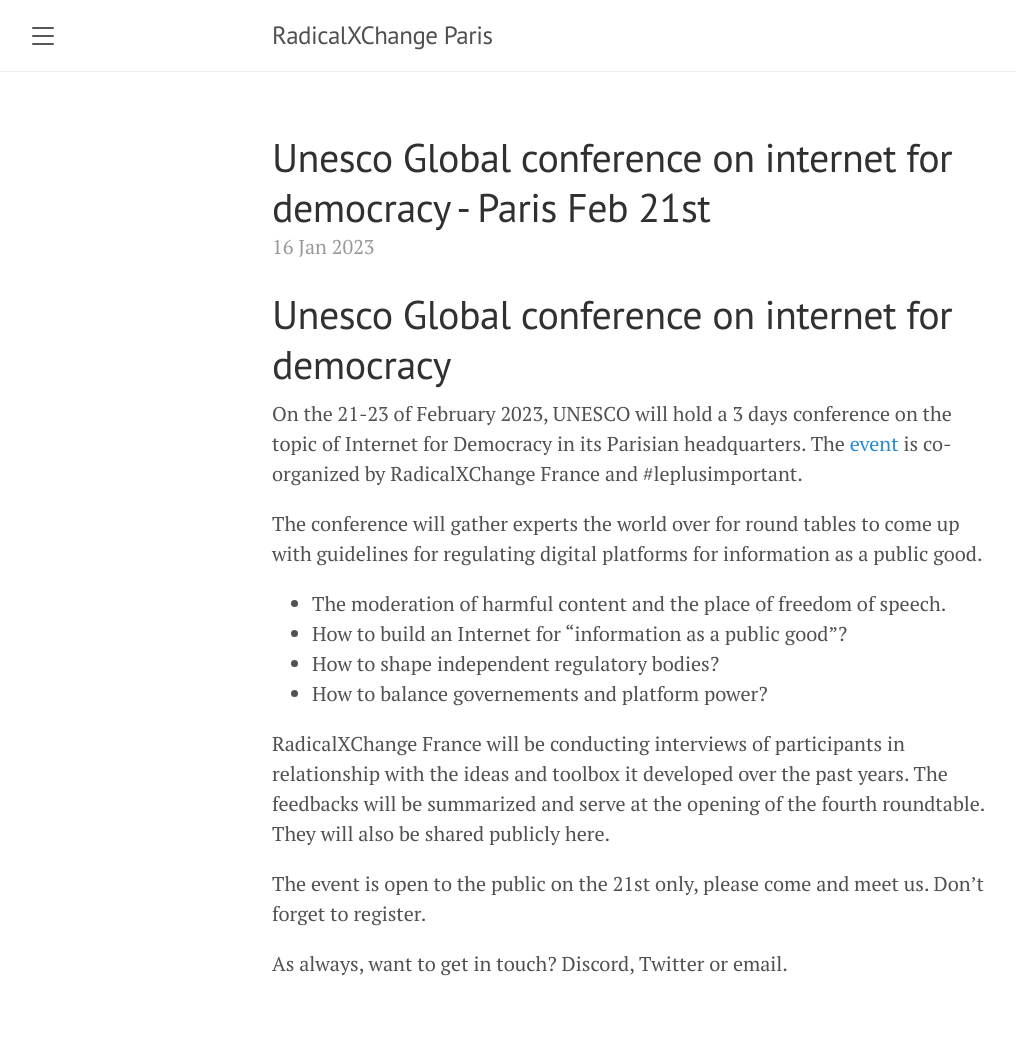
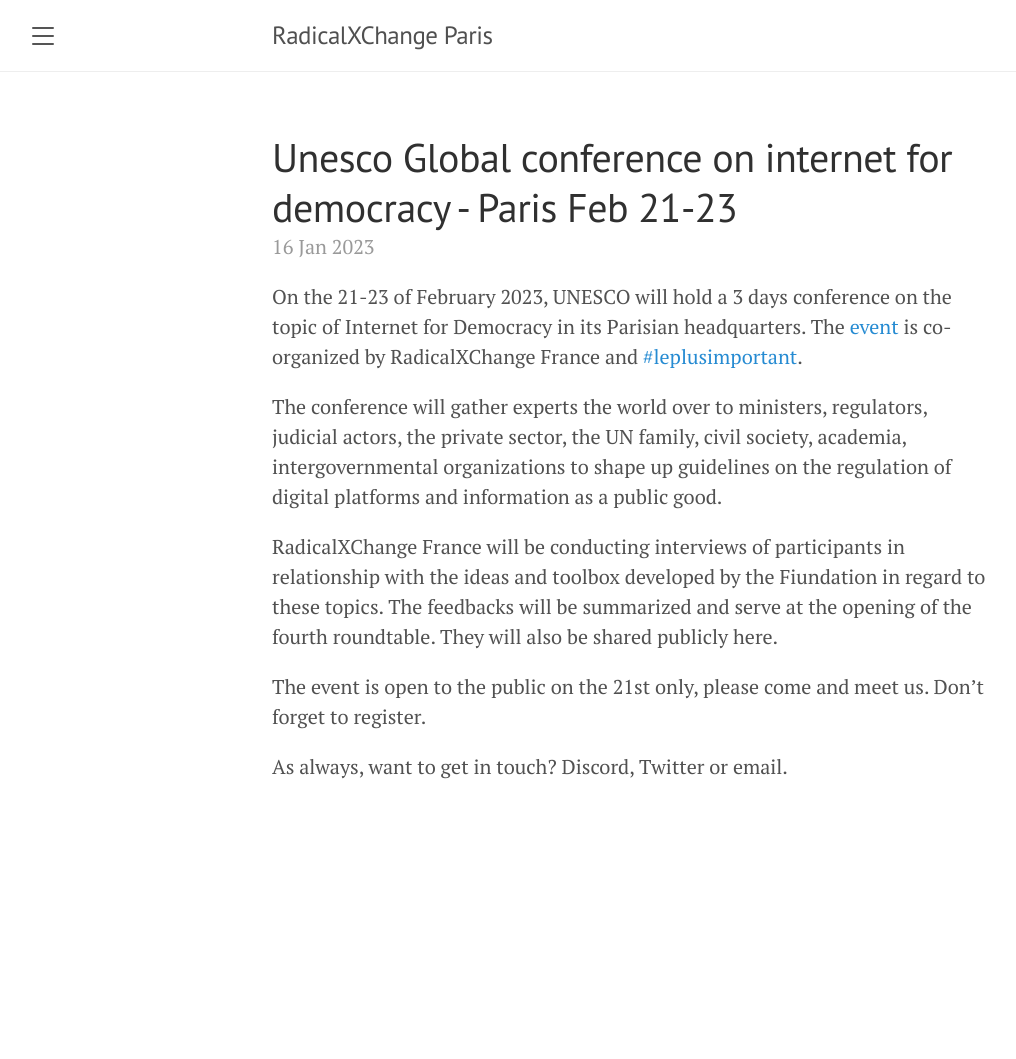
Before and after one commit to RadicalXChangeParis/radicalxchangeparis.github.io, a Jekyll site: the page built from _posts/2023-01-16-Unesco Global Conference on Internet for Democracy.md, in a window 1280 px wide. Shown: the whole page, without its empty margins (8-1024 px from the left). Built offline with Jekyll 4.4.1, drawn with Linux system fonts in a browser that asks for light colours; after the commit the page ends 900 px from its top, so only the background shows below that.

Commit message:
edited post for unesco

```diff
--- a/_posts/2023-01-16-Unesco Global Conference on Internet for Democracy.md
+++ b/_posts/2023-01-16-Unesco Global Conference on Internet for Democracy.md
@@ -1,20 +1,13 @@
 ---
 layout: post
-title:  "Unesco Global conference on internet for democracy - Paris Feb 21st"
+title:  "Unesco Global conference on internet for democracy - Paris Feb 21-23"
 ---
 
-# Unesco Global conference on internet for democracy
+On the 21-23 of February 2023, UNESCO will hold a 3 days conference on the topic of Internet for Democracy in its Parisian headquarters. The [event](https://www.unesco.org/en/internet-conference) is co-organized by RadicalXChange France and [#leplusimportant](https://leplusimportant.org/).
 
-On the 21-23 of February 2023, UNESCO will hold a 3 days conference on the topic of Internet for Democracy in its Parisian headquarters. The [event](https://www.unesco.org/en/internet-conference) is co-organized by RadicalXChange France and #leplusimportant.
+The conference will gather experts the world over to ministers, regulators, judicial actors, the private sector, the UN family, civil society, academia, intergovernmental organizations to shape up guidelines on the regulation of digital platforms and  information as a public good.
 
-The conference will gather experts the world over for round tables to come up with guidelines for regulating digital platforms for information as a public good.
-
-- The moderation of harmful content and the place of freedom of speech.
-- How to build an Internet for "information as a public good"?
-- How to shape independent regulatory bodies?
-- How to balance governements and platform power?
-
-RadicalXChange France will be conducting interviews of participants in relationship with the ideas and toolbox it developed over the past years. The feedbacks will be summarized and serve at the opening of the fourth roundtable. They will also be shared publicly here.
+RadicalXChange France will be conducting interviews of participants in relationship with the ideas and toolbox developed by the Fiundation in regard to these topics. The feedbacks will be summarized and serve at the opening of the fourth roundtable. They will also be shared publicly here.
 
 The event is open to the public on the 21st only, please come and meet us. Don't forget to register.
 
```
